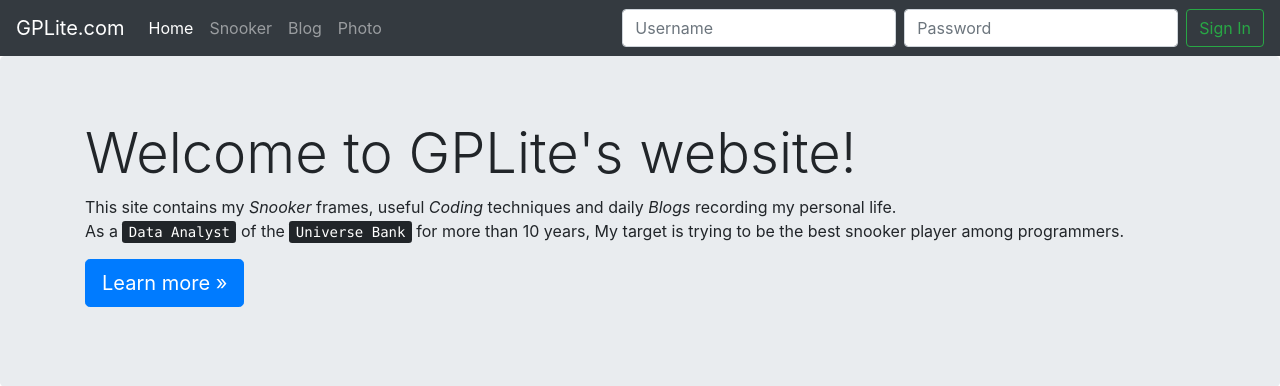
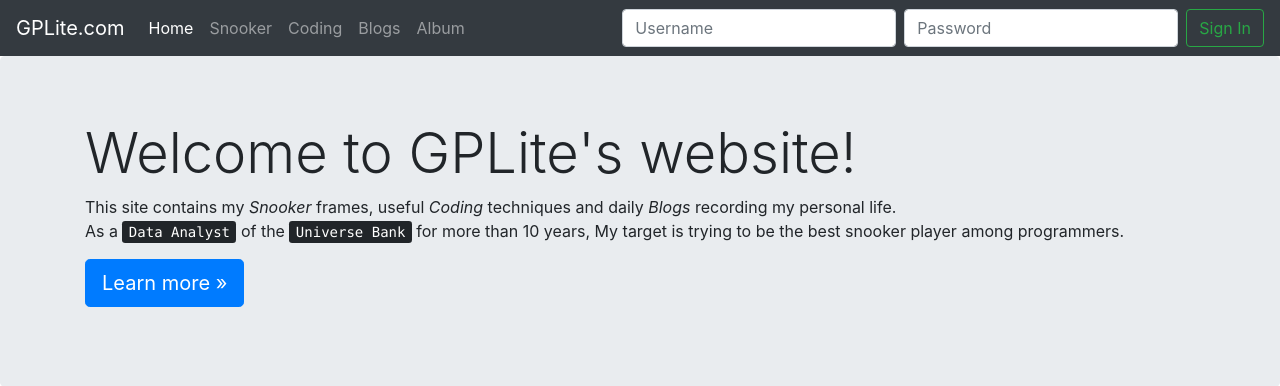
Before and after one commit to pig0301/gplitesite, a Django app: page / in a window 1280 px wide. Shown: the top 386 px of the page. Run offline with Django 3.2, Linux system fonts and the light colour scheme; some libraries are stand-ins or nearby versions.

Commit message:
分割线

```diff
--- a/htmlfiles/templates/base.html
+++ b/htmlfiles/templates/base.html
@@ -38,10 +38,13 @@
                     <a class="nav-link" href="/snooker/">Snooker</a>
                 </li>
                 <li class="nav-item">
-                    <a class="nav-link" href="/blog/">Blog</a>
+                    <a class="nav-link" href="/coding/">Coding</a>
                 </li>
                 <li class="nav-item">
-                    <a class="nav-link" href="/photo/">Photo</a>
+                    <a class="nav-link" href="/blog/">Blogs</a>
+                </li>
+                <li class="nav-item">
+                    <a class="nav-link" href="/album/">Album</a>
                 </li>
             </ul>
             {% if request.user.is_authenticated %}
@@ -50,6 +53,7 @@
 	                <a class="nav-link dropdown-toggle" href="#" id="dropdown01" data-toggle="dropdown" aria-haspopup="true" aria-expanded="false">{{ request.user.username }}</a>
 		            <div class="dropdown-menu" aria-labelledby="dropdown01">
 		                <a class="dropdown-item" href="/admin/">Site Admin</a>
+		                <div class="dropdown-divider"></div>
 	                    <a class="dropdown-item" href="/logout/?r={{ request.path }}">Logout</a>
 		            </div>
                 </li>
```
